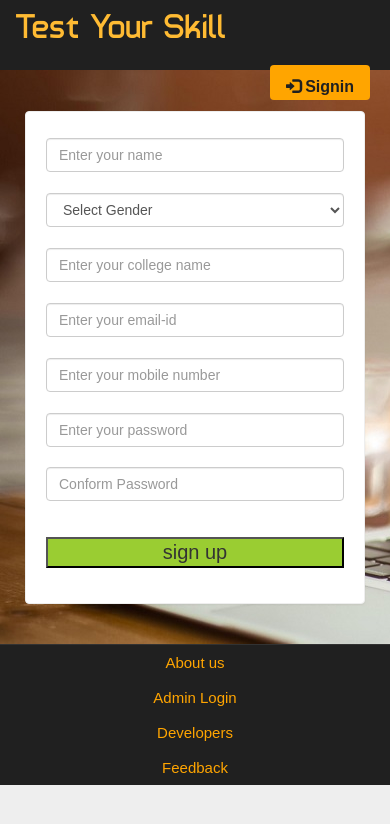
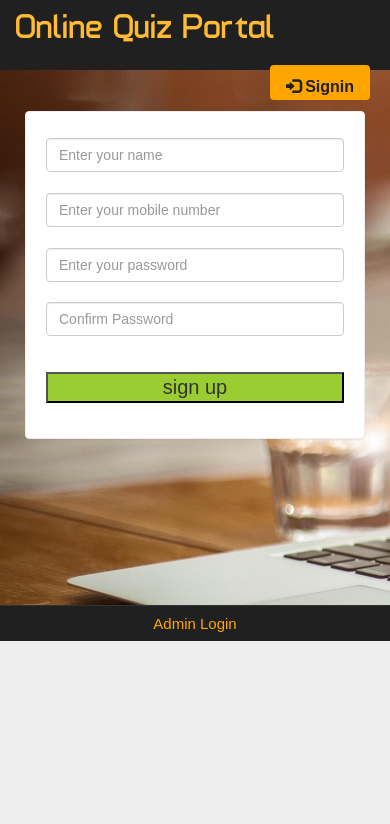
Before and after one commit to Shruthi-Selvakumar/Online-Exam-Platform, a PHP site: page / in a window 390 px wide. Shown: the top 824 px of the page. Run offline with PHP 8.4, Linux system fonts and the light colour scheme.

Commit message:
Update index.php

```diff
--- a/online-examination-systen-in-php-master/index.php
+++ b/online-examination-systen-in-php-master/index.php
@@ -4,7 +4,7 @@
 <meta http-equiv="Content-Type" content="text/html; charset=iso-8859-1" />
 <meta name="viewport" content="width=device-width, initial-scale=1">
 
-<title>Project Worlds || TEST YOUR SKILL </title>
+<title>Project Worlds || Online Quiz Portal </title>
 <link  rel="stylesheet" href="css/bootstrap.min.css"/>
  <link  rel="stylesheet" href="css/bootstrap-theme.min.css"/>
  <link rel="stylesheet" href="css/main.css">
@@ -29,7 +29,7 @@ var b = document.forms["form"]["cpassword"].value;if (a!=b){alert("Passwords mus
 <div class="header">
 <div class="row">
 <div class="col-lg-6">
-<span class="logo">Test Your Skill</span></div>
+<span class="logo">Online Quiz Portal</span></div>
 <div class="col-md-2 col-md-offset-4">
 <a href="#" class="pull-right btn sub1" data-toggle="modal" data-target="#myModal"><span class="glyphicon glyphicon-log-in" aria-hidden="true"></span>&nbsp;<span class="title1"><b>Signin</b></span></a></div>
 <!--sign in modal start-->
@@ -98,35 +98,7 @@ var b = document.forms["form"]["cpassword"].value;if (a!=b){alert("Passwords mus
   </div>
 </div>
 
-<!-- Text input-->
-<div class="form-group">
-  <label class="col-md-12 control-label" for="gender"></label>
-  <div class="col-md-12">
-    <select id="gender" name="gender" placeholder="Enter your gender" class="form-control input-md" >
-   <option value="Male">Select Gender</option>
-  <option value="M">Male</option>
-  <option value="F">Female</option> </select>
-  </div>
-</div>
 
-<!-- Text input-->
-<div class="form-group">
-  <label class="col-md-12 control-label" for="name"></label>
-  <div class="col-md-12">
-  <input id="college" name="college" placeholder="Enter your college name" class="form-control input-md" type="text">
-
-  </div>
-</div>
-
-
-<!-- Text input-->
-<div class="form-group">
-  <label class="col-md-12 control-label title1" for="email"></label>
-  <div class="col-md-12">
-    <input id="email" name="email" placeholder="Enter your email-id" class="form-control input-md" type="email">
-
-  </div>
-</div>
 
 <!-- Text input-->
 <div class="form-group">
@@ -150,7 +122,7 @@ var b = document.forms["form"]["cpassword"].value;if (a!=b){alert("Passwords mus
 <div class="form-group">
   <label class="col-md-12control-label" for="cpassword"></label>
   <div class="col-md-12">
-    <input id="cpassword" name="cpassword" placeholder="Conform Password" class="form-control input-md" type="password">
+    <input id="cpassword" name="cpassword" placeholder="Confirm Password" class="form-control input-md" type="password">
 
   </div>
 </div>
@@ -173,41 +145,9 @@ var b = document.forms["form"]["cpassword"].value;if (a!=b){alert("Passwords mus
 <!--Footer start-->
 <div class="row footer">
 <div class="col-md-3 box">
-<a href="http://www.projectworlds/online-examination" target="_blank">About us</a>
+<a href="#" data-toggle="modal" data-target="#login">Admin Login</a></div>
 </div>
-<div class="col-md-3 box">
-<a href="#" data-toggle="modal" data-target="#login">Admin Login</a></div>
-<div class="col-md-3 box">
-<a href="#" data-toggle="modal" data-target="#developers">Developers</a>
-</div>
-<div class="col-md-3 box">
-<a href="feedback.php" target="_blank">Feedback</a></div></div>
-<!-- Modal For Developers-->
-<div class="modal fade title1" id="developers">
-  <div class="modal-dialog">
-    <div class="modal-content">
-      <div class="modal-header">
-        <button type="button" class="close" data-dismiss="modal"><span aria-hidden="true">&times;</span><span class="sr-only">Close</span></button>
-        <h4 class="modal-title" style="font-family:'typo' "><span style="color:orange">Developers</span></h4>
-      </div>
 
-      <div class="modal-body">
-        <p>
-		<div class="row">
-		<div class="col-md-4">
-		 <img src="image/CAM00121.jpg" width=100 height=100 alt="Sunny Prakash Tiwari" class="img-rounded">
-		 </div>
-		 <div class="col-md-5">
-		<a href="http://yugeshverma.blogspot.in" style="color:#202020; font-family:'typo' ; font-size:18px" title="Find on Facebook">Yugesh Verma</a>
-		<h4 style="color:#202020; font-family:'typo' ;font-size:16px" class="title1">+91 9165063741</h4>
-		<h4 style="font-family:'typo' ">vermayugesh323@gmail.com</h4>
-		<h4 style="font-family:'typo' ">Chhattishgarh insitute of management & Technology ,bhilai</h4></div></div>
-		</p>
-      </div>
-
-    </div><!-- /.modal-content -->
-  </div><!-- /.modal-dialog -->
-</div><!-- /.modal -->
 
 <!--Modal for admin login-->
 	 <div class="modal fade" id="login">
@@ -223,7 +163,7 @@ var b = document.forms["form"]["cpassword"].value;if (a!=b){alert("Passwords mus
 <div class="col-md-6">
 <form role="form" method="post" action="admin.php?q=index.php">
 <div class="form-group">
-<input type="text" name="uname" maxlength="20"  placeholder="Admin user id" class="form-control"/>
+<input type="text" name="uname" maxlength="20"  placeholder="Admin User ID" class="form-control"/>
 </div>
 <div class="form-group">
 <input type="password" name="password" maxlength="15" placeholder="Password" class="form-control"/>
@@ -234,14 +174,6 @@ var b = document.forms["form"]["cpassword"].value;if (a!=b){alert("Passwords mus
 </form>
 </div><div class="col-md-3"></div></div>
       </div>
-      <!--<div class="modal-footer">
-        <button type="button" class="btn btn-default" data-dismiss="modal">Close</button>
-      </div>-->
-    </div><!-- /.modal-content -->
-  </div><!-- /.modal-dialog -->
-</div><!-- /.modal -->
-<!--footer end-->
-
 
 </body>
 </html>
```
